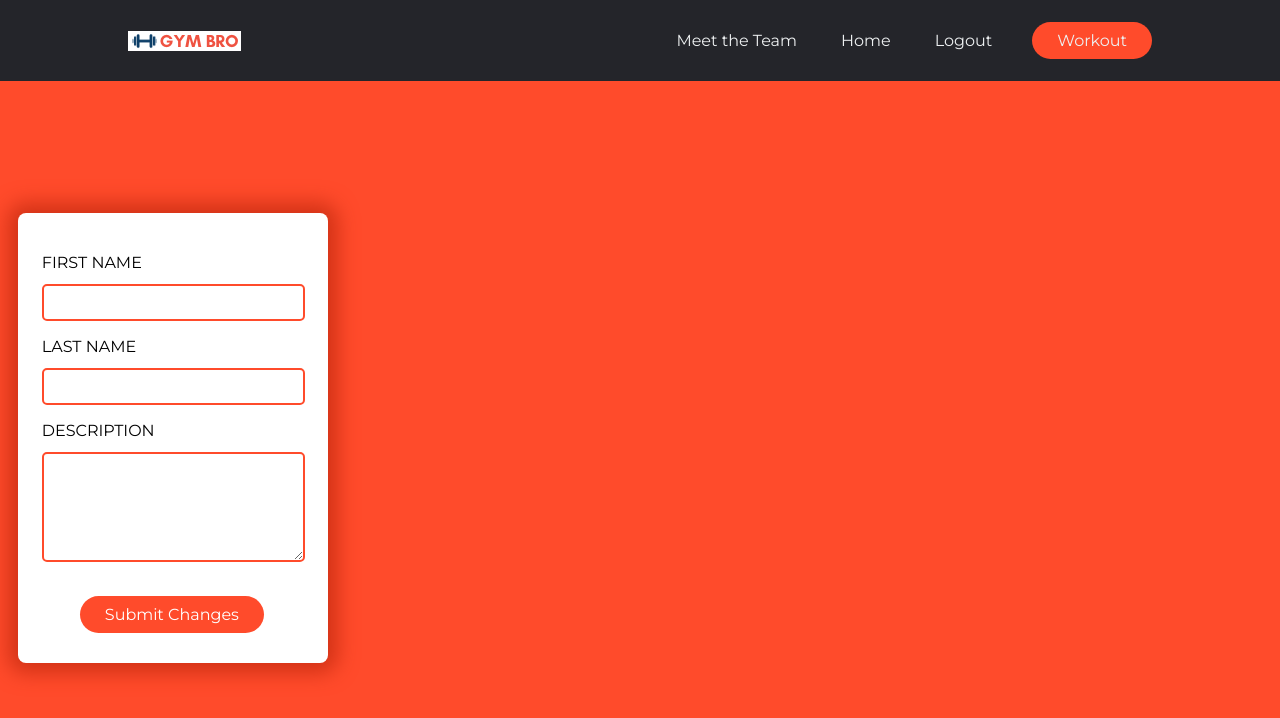
After one commit to Michaeldremy/Gym_Bro_Python_Project, a Django app: template gymbro/templates/edit_myprofile.html in a window 1280 px wide. The commit adds this page. Shown: the top 718 px of the page. Run offline with Django 3.2, Linux system fonts and the light colour scheme; the template is opened without the code that fills it, so the values that code supplies are empty.

Commit message:
Added a edit_myprofile html & css. Also moved the card profile to the left on the myprofile.html & css

```diff
--- /dev/null
+++ b/gymbro/static/css/edit_myprofile.css
@@ -0,0 +1,57 @@
+/* This is importing Montserrat Font */
+@import url('https://fonts.googleapis.com/css?family=Montserrat:400,800');
+
+body {
+    background-color: #ff4b2b;
+    padding: 0;
+    margin: 0;
+}
+
+.card {
+    background-color: white;
+    height: 450px;
+    width: 310px;
+    position: absolute;
+    margin: auto;
+    top: 75px;
+    bottom: 0;
+    left: -73%;
+    right: 0;
+    border-radius: 8px;
+    box-shadow: 0 0 20px 10px #d33317;
+}
+
+.submission-form {
+    padding: 1.5rem;
+    font-family: "Montserrat", sans-serif;
+}
+
+label {
+    display: block;
+    padding: 1rem 0 .75rem;
+    text-transform: uppercase;
+    font-size: 16px;
+}
+
+input, textarea {
+    display: block;
+    width: 93%;
+    border: 2px solid #ff4b2b;
+    padding: .5rem .5rem;
+    font-size: 15px;
+    border-radius: 5px;
+    outline: none;
+}
+
+#sendBtn {
+    position: absolute;
+    bottom: 30px;
+    left: 20%;
+    margin: 0px;
+    background-color: #ff4b2b;
+    color: #fff;
+}
+
+#sendBtn:hover {
+    background-color: #dd4125;
+}
--- /dev/null
+++ b/gymbro/templates/edit_myprofile.html
@@ -0,0 +1,37 @@
+<!DOCTYPE html>
+<html lang="en">
+<head>
+    <meta charset="UTF-8">
+    <meta name="viewport" content="width=device-width, initial-scale=1.0">
+    {% load static %}
+    <title>Profile Page</title>
+    <link rel="stylesheet" href="{% static '/css/nav_bar.css' %}">
+    <link rel="stylesheet" href="{% static '/css/edit_myprofile.css' %}">
+</head>
+<body>
+    <header>
+        <img class="logo" src="/static/imgs/Gym_Bro_logo.png" alt="logo">
+        <nav>
+            <ul class="nav_links">
+                <li><a href="#">Meet the Team</a></li>
+                <li><a href="/home">Home</a></li>
+                <li><a href="#">Logout</a></li>
+            </ul>
+        </nav>
+        <a class="cta" href="/workout/{{workout_id}}"><button>Workout</button></a>
+    </header>
+    <div class="card">
+        <form class="submission-form" action="#">
+            {% csrf_token %}
+            <label for="first_name">First Name</label>
+            <input type="text" id="first_name" placeholder="">
+            <label for="last_name">Last Name</label>
+            <input type="text" id="last_name" placeholder="">
+            <label for="desc">Description</label>
+            <textarea name="desc" id="desc" rows="5" placeholder=""></textarea>
+            <button id="sendBtn">Submit Changes</button>
+        </form>
+        </div>
+    </div>
+</body>
+</html>
--- a/gymbro/templates/myprofile.html
+++ b/gymbro/templates/myprofile.html
@@ -35,6 +35,7 @@
             </div>
             <!-- If we want to work on adding friends between users -->
             <button id="friend_button">Add Friend</button>
+            <div id="edit"><a href="#">Edit Profile</a></div>
         <div class="photo"></div>
         </div>
     </div>
```
Also changed, not shown: gymbro/static/css/ProfilePage.css (+22 -4 lines).
